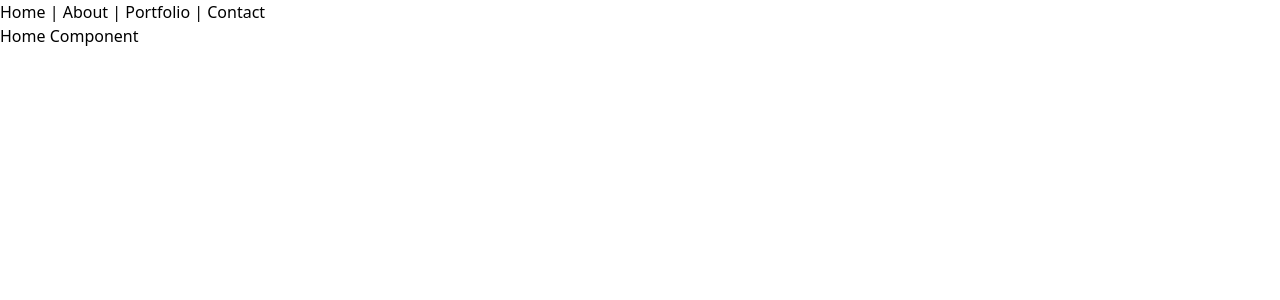
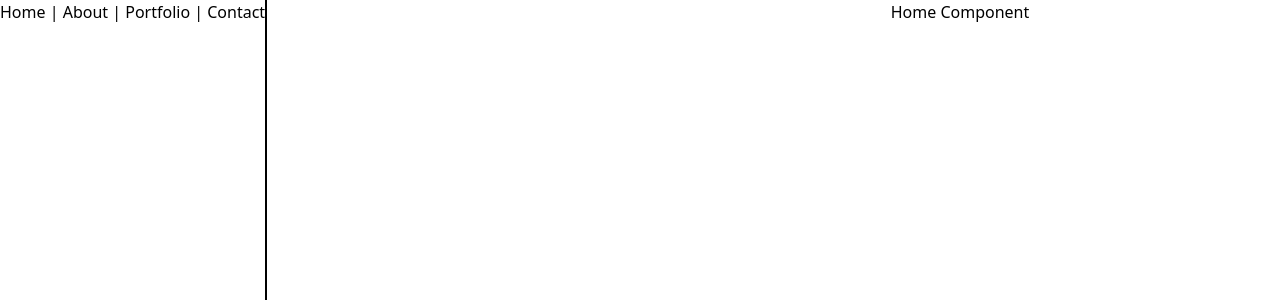
Before and after one commit to akuma-phawx/web-portfolio, a Vue app: page / in a window 1280 px wide. Shown: the top 300 px of the page. Built offline with nearby package versions, Linux system fonts and the light colour scheme.

Commit message:
Add flex property

```diff
--- a/public/index.html
+++ b/public/index.html
@@ -15,7 +15,7 @@
         continue.</strong
       >
     </noscript>
-    <div id="app"></div>
+    <div id="app" class="flex"></div>
     <!-- built files will be auto injected -->
   </body>
 </html>
--- a/src/App.vue
+++ b/src/App.vue
@@ -1,6 +1,8 @@
 <template>
-  <Nav />
-  <router-view />
+  <div class="container flex">
+    <Nav />
+    <router-view />
+  </div>
 </template>
 
 <script>
--- a/src/components/nav_components/Nav.vue
+++ b/src/components/nav_components/Nav.vue
@@ -1,5 +1,5 @@
 <template>
-  <div class="container">
+  <div class="container flex">
     <div id="nav">
       <router-link to="/">Home</router-link>
       <span> | </span>
@@ -16,4 +16,12 @@
 export default {};
 </script>
 
-<style></style>
+<style scoped>
+#nav {
+  height: 100vh;
+  border-right: 2px solid black;
+}
+h1 {
+  text-align: center;
+}
+</style>
--- a/src/index.css
+++ b/src/index.css
@@ -2,3 +2,7 @@
 @tailwind base;
 @tailwind components;
 @tailwind utilities;
+
+h1 {
+  text-align: center;
+}
```
